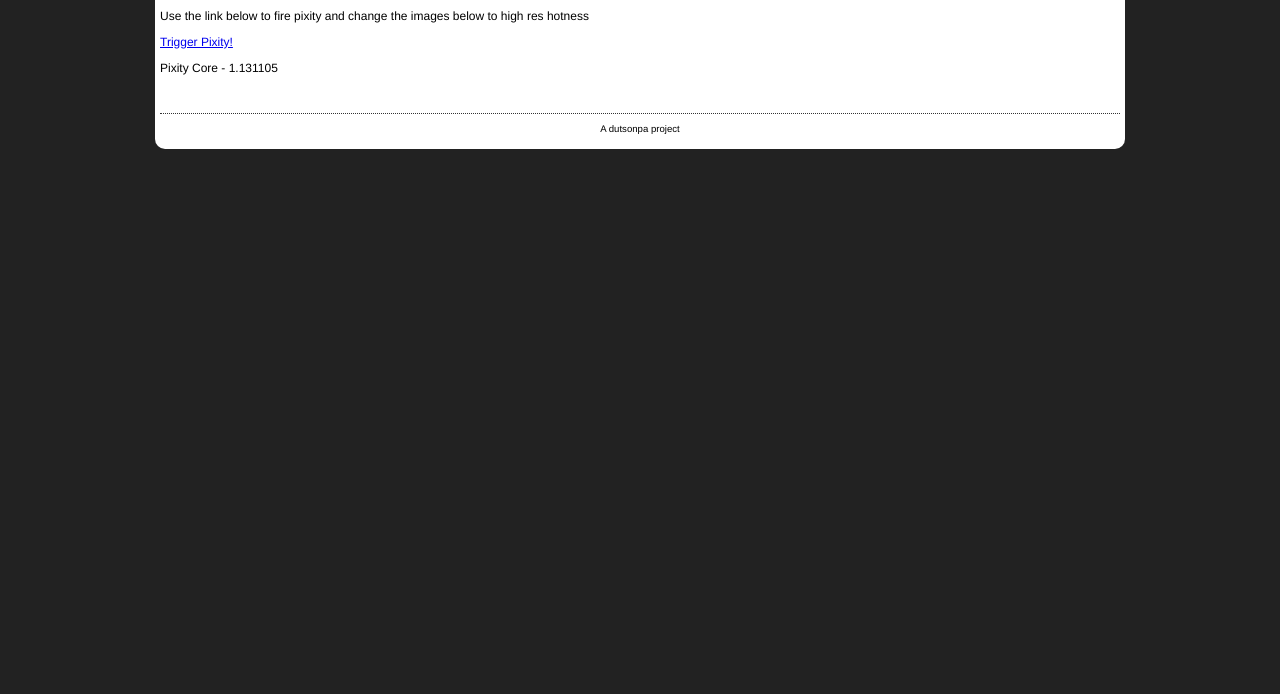
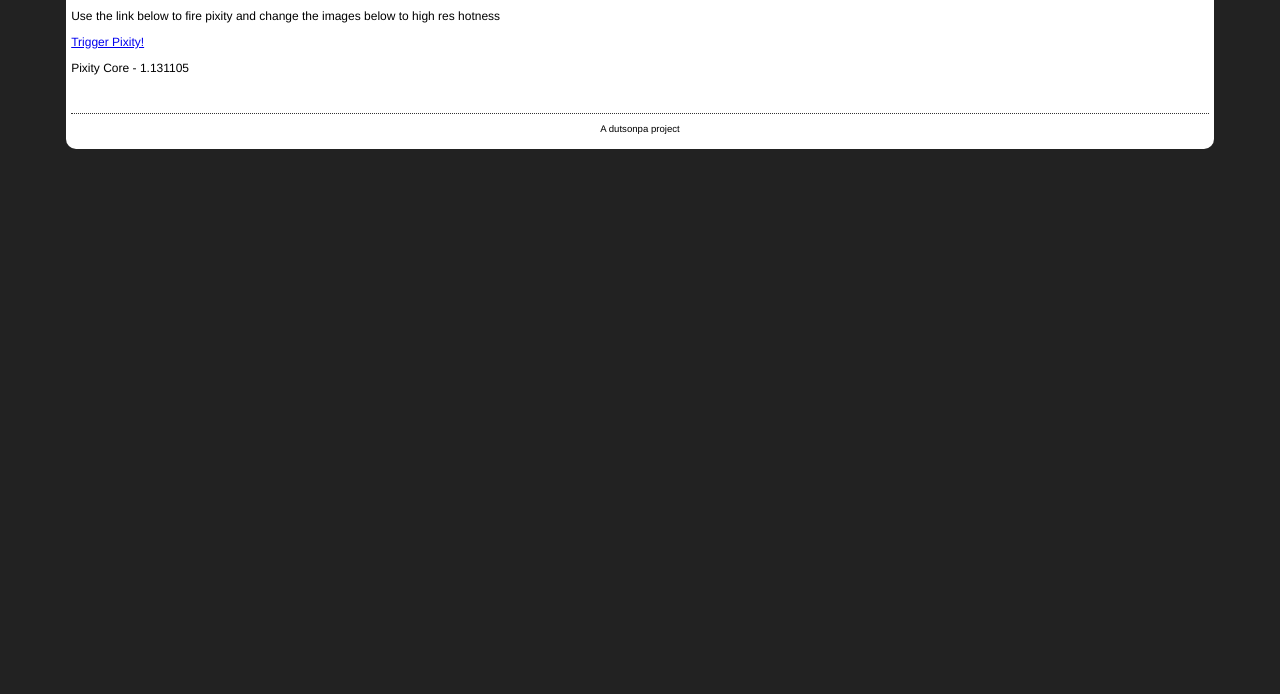
Before and after one commit to Philificent/pixity, a plain HTML site: page index.html in a window 1280 px wide. Shown: the part 106-800 px from the top of the page. Drawn offline with Linux system fonts and the light colour scheme.

Commit message:
changed width in sample html file

```diff
--- a/css/styles.css
+++ b/css/styles.css
@@ -4,7 +4,7 @@ h1 {font-size: 200%;padding: 0;margin: 0;}
 
 img {max-width: 100%;height: auto;}
 
-#container {width: 960px; padding: 5px;margin: 0 auto;background: #FFFFFF; border-radius: 10px;position: relative;}
+#container {width: 90%; padding: 5px;margin: 0 auto;background: #FFFFFF; border-radius: 10px;position: relative;}
 	#header {height: 90px;}
 	#content {}
 	#footer {height: 30px;font-size: 80%;width: 100%;text-align: center;line-height: 30px;border-top: 1px dotted #333;}
```
